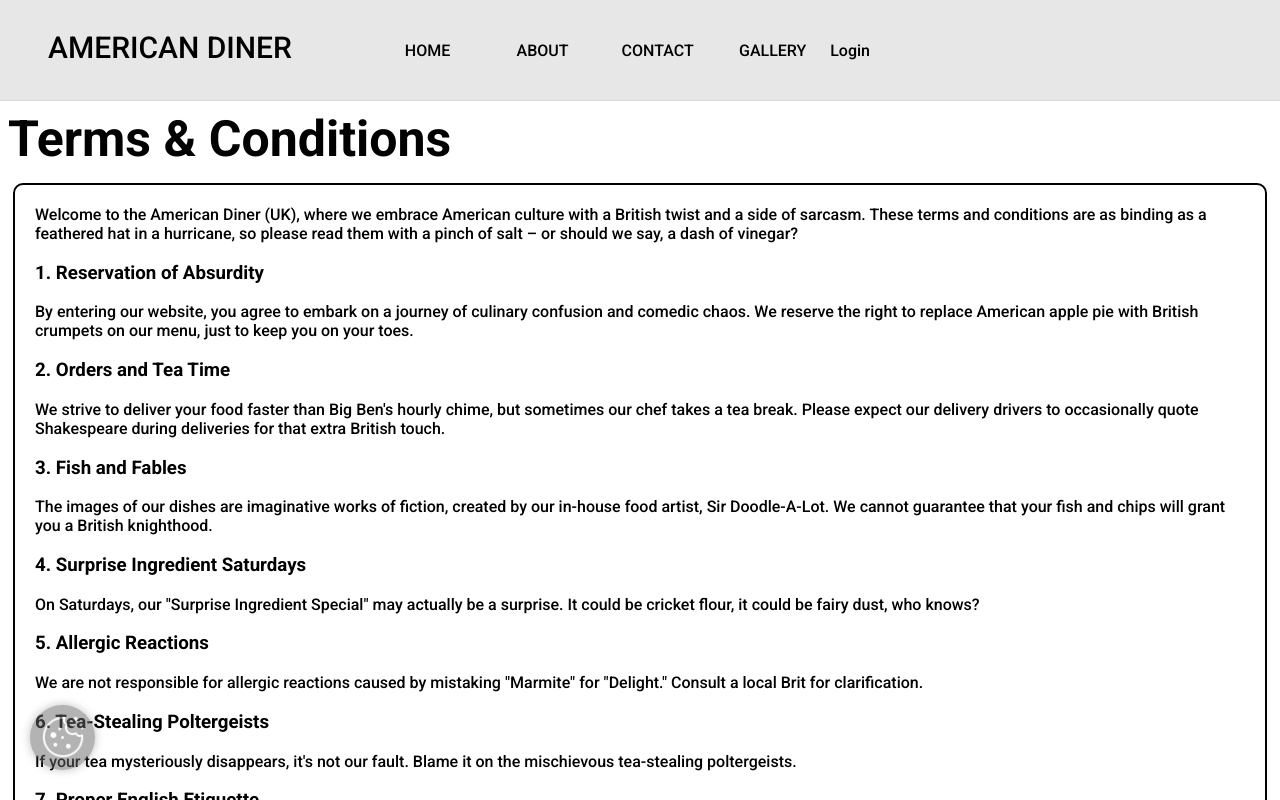
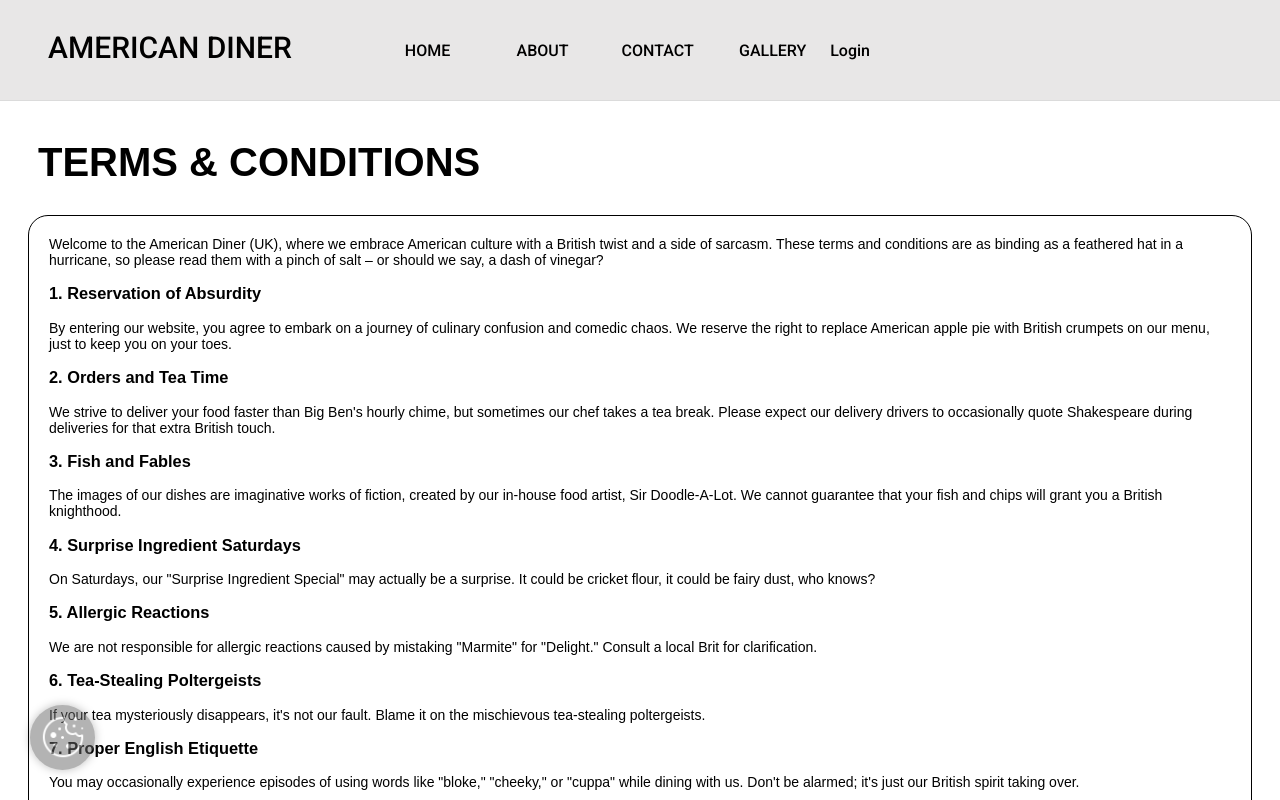
Before and after one commit to jordanandrewks/american-diner, a Next.js app: page /terms in a window 1280 px wide. Shown: the top 800 px of the page. Built offline with nearby package versions, Linux system fonts and the light colour scheme.

Commit message:
save - adjusted layout

```diff
--- a/src/app/(footer)/terms/page.jsx
+++ b/src/app/(footer)/terms/page.jsx
@@ -5,7 +5,7 @@ export default function Terms() {
     <>
       <div>
         <GeneralUsePage
-          title={"Terms & Conditions"}
+          title={"TERMS & CONDITIONS"}
           body={
             <div>
               Welcome to the American Diner (UK), where we embrace American
--- a/src/components/general/GeneralUsePage.jsx
+++ b/src/components/general/GeneralUsePage.jsx
@@ -8,7 +8,7 @@ export default function GeneralUsePage({ title, body }) {
       <h1 className={styles.title}>{title}</h1>
       <div className={styles.pageContainer}>
         {/* Below, needs to be change depending on the page. i.e. use this is as a proper component! */}
-        <div>{body}</div>
+        <div className={styles.body}>{body}</div>
       </div>
     </div>
   );
--- a/src/components/general/GeneralUsePage.module.css
+++ b/src/components/general/GeneralUsePage.module.css
@@ -1,15 +1,21 @@
 .pageContainer {
     flex: 1;
-    border: solid 2px black;
-    border-radius: 10px;
-    margin: 5px;
+    border: solid 1px black;
+    border-radius: 20px;
+    margin: 20px 20px 40px 20px;
     padding: 20px;
 }
 
 .title {
-    font-family: "Roboto", Arial, Helvetica, sans-serif;
-    padding: 0;
+    font-family: Arial, Helvetica, sans-serif;
+    padding: 30px 0px 10px 30px;
     padding-bottom: 10px;
     margin: 0;
-    font-size: 50px;
+    font-size: 40px;
 }
+
+.body {
+    font-family: Arial, Helvetica, sans-serif;
+    font-size: 14px;
+    font-weight: 100;
+}
```
